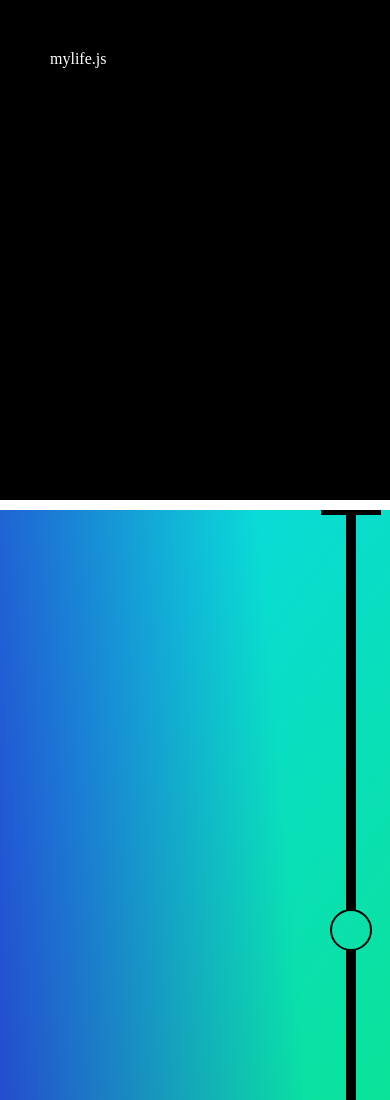
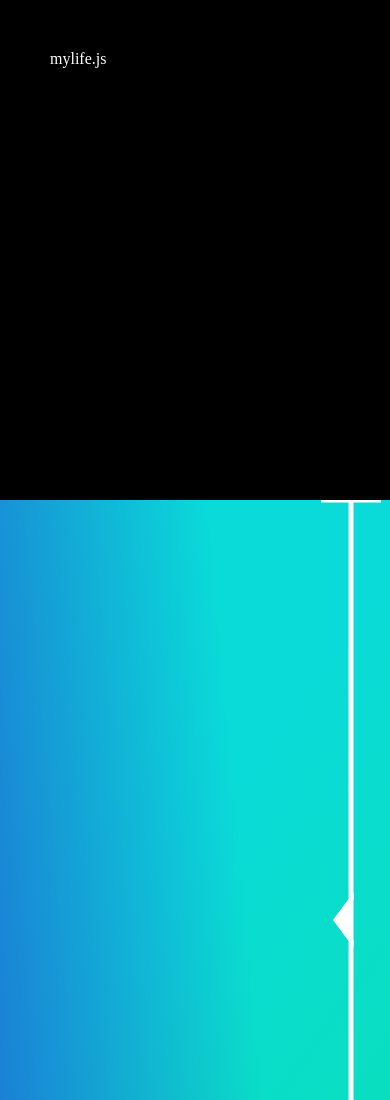
Before and after one commit to overly-engineered/mylife.js, a plain HTML site: page demo.html in a window 390 px wide. Shown: the top 1100 px of the page. Drawn offline with nearby package versions, Linux system fonts and the light colour scheme.

Commit message:
added arrow branch type
arrows repoint on small window

```diff
--- a/css/modules/_base.scss
+++ b/css/modules/_base.scss
@@ -2,7 +2,7 @@
 padding:0; box-sizing:border-box;}
 #mylife{
 	width:100%; height:100%; position:relative;
-	margin-top:10px; overflow:hidden;
+    overflow:hidden;
 	background:
     linear-gradient(25deg, hsla(352, 96%, 45%, 1) 0%, hsla(352, 96%, 45%, 0) 70%),
     linear-gradient(85deg, hsla(253, 95%, 42%, 1) 10%, hsla(253, 95%, 42%, 0) 80%),
@@ -17,7 +17,18 @@ padding:0; box-sizing:border-box;}
 		list-style-type:none;
 		position:relative;
 	}
-	li{position:absolute; transition:all 1s;
+	li{position:absolute;
+	transition:all 1s;
+	}
+	li:nth-child(odd){
+		-webkit-box-shadow: -5px 10px 47px -15px rgba(24,24,24,1);
+		-moz-box-shadow: -5px 10px 47px -15px rgba(24,24,24,1);
+		box-shadow: -5px 10px 47px -15px rgba(24,24,24,1);
+	}
+	li:nth-child(even){
+		-webkit-box-shadow: 5px 10px 47px -15px rgba(24,24,24,1);
+		-moz-box-shadow: 5px 10px 47px -15px rgba(24,24,24,1);
+		box-shadow: 5px 10px 47px -15px rgba(24,24,24,1);
 	}
 	li .frost{
 		height:100%;
@@ -29,7 +40,7 @@ padding:0; box-sizing:border-box;}
 		-ms-filter: blur(2px);
 		filter: blur(2px);
 		opacity: 0.2;
-		border:1px solid black;
+		border:1px solid #181818;
 	}
 	li span{
 		opacity:1;
--- a/demo.html
+++ b/demo.html
@@ -15,13 +15,25 @@
 		<li><div class="frost"></div><span>4</span></li>
 		<li><div class="frost"></div><span>5</span></li>
 		<li><div class="frost"></div><span>6</span></li>
+		<li><div class="frost"></div><span>1</span></li>
+		<li><div class="frost"></div><span>2</span></li>
+		<li><div class="frost"></div><span>3</span></li>
+		<li><div class="frost"></div><span>4</span></li>
+		<li><div class="frost"></div><span>5</span></li>
+		<li><div class="frost"></div><span>6</span></li>
 	</ul>
 </div>
 <div style="padding:50px; background:#000; color:#fff; height:500px; width:100%;">mylife.js</div>
 <script>
 	createmylife({
 		lineheight : 400,
-		branchrad : 20
+		branchrad : 20,
+		branchwidth : 5,
+		branchtype : "arrow",
+		branchfill : "#fff",
+		treecolor : "#fff",
+		treewidth : 5,
+		animation : true
 	});
 </script>
 </body>
--- a/mylife.js
+++ b/mylife.js
@@ -1,46 +1,97 @@
 var topt = 0;
 var didScroll = false;
 var permbox = 0;
+var animation;
+var doneload = false;
 window.onscroll = scroller;
 $(document).ready(function(){
 	$(window).on('resize', function(){
 		checksize();
 		scroller();
+		if(doneload == true){
+			swaparrows();
+		}
 	});
 });
 function checksize(){
+	if(animation == true){
 		if(window.innerWidth < 600){
 				$("#mylife li").each(function(i, val){
 						$(val).removeClass().addClass("mlleftout");
+
 				})
 		} else {
 				$("#mylife li").each(function(i, val){
 					if(i % 2 != 0){
 						$(val).removeClass().addClass("mlrightout");
+
 					} else {
 						$(val).removeClass().addClass("mlleftout");
 					}
 		});
 		}
+	} else {
+		if(window.innerWidth < 600){
+				$("#mylife li").each(function(i, val){
+						$(val).removeClass().addClass("mlleftin");
+				})
+		} else {
+				$("#mylife li").each(function(i, val){
+					if(i % 2 != 0){
+						$(val).removeClass().addClass("mlrightin");
+					} else {
+						$(val).removeClass().addClass("mlleftin");
+					}
+		});
+		}
+	}
 
 }
+function swaparrows(){
+	$("#mylife li").each(function(i, val){
+	if(window.innerWidth < 600){
+		var d = $("#branch"+i).attr("d");
+		var newd = d;
+		console.log(d);
+		if (d.indexOf("45") >= 0){
+			newd = d.replace("45", "15");
+		}
+		$("#branch"+i).attr("d", newd);
+	} else {
+		if(i % 2 != 0){
+		var d = $("#branch"+i).attr("d");
+		var newd = d;
+		if (d.indexOf("15") >= 0){
+			newd = d.replace("15", "45");
+		}
+		$("#branch"+i).attr("d", newd);
+		}
+	}
+	});
+}
 function createmylife(context){
-var lineheight = context.lineheight;
-var branchrad = context.branchrad;
+context.lineheight = typeof context.lineheight !== 'undefined' ? context.lineheight : 300;
+context.branchrad = typeof context.branchrad !== 'undefined' ? context.branchrad : 20;
+context.branchwidth = typeof context.branchwidth!== 'undefined' ? context.branchwidth : "4";
+context.branchtype = typeof context.branchtype !== 'undefined' ? context.branchtype : "circle";
+context.branchfill = typeof context.branchfill !== 'undefined' ? context.branchfill : "none";
+context.treecolor = typeof context.treecolor !== 'undefined' ? context.treecolor : "#181818";
+context.treewidth = typeof context.treewidth !== 'undefined' ? context.treewidth : "4";
+context.animation = typeof context.animation !== 'undefined' ? context.animation : true;
+animation = context.animation;
 var boxwidth = $("#mylife").find("li").eq(0).outerWidth();
 permbox = boxwidth;
 var boxheight = $("#mylife").find("li").eq(0).outerHeight();
-if(boxheight > lineheight){
-	boxheight = lineheight;
+if(boxheight > context.lineheight){
+	boxheight = context.lineheight;
 	$("#mylife li").each(function(i, val){
 			$(val).css("height", boxheight);
 	});
 }
-eachmoment(lineheight, branchrad, boxwidth, boxheight);
-checksize();
+eachmoment(context.lineheight, context.branchrad, boxwidth, boxheight, context.treecolor, context.treewidth, context.branchwidth, context.branchtype, context.branchfill);
 }
 
-function eachmoment(lineheight, branchrad, boxwidth, boxheight){
+function eachmoment(lineheight, branchrad, boxwidth, boxheight, treecolor, treewidth, branchwidth, branchtype, branchfill){
 	$("#mylife li").each(function(i, val){
 	if(i == 0){
 		var svg = document.createElementNS("http://www.w3.org/2000/svg", "svg");
@@ -53,18 +104,19 @@ function eachmoment(lineheight, branchrad, boxwidth, boxheight){
 	topper.setAttribute("x2", "60");
 	topper.setAttribute("y1", "0");
 	topper.setAttribute("y2", "0");
-	topper.setAttribute("stroke", "black");
-	topper.setAttribute("stroke-width", "10");
+	topper.setAttribute("stroke", treecolor);
+	topper.setAttribute("stroke-width", treewidth);
 	topper.setAttribute("opacity", "1");
 	topper.setAttribute("fill", "none");
 	$("#lifeline").append(topper);
 	}
-	trunks(i, lineheight, branchrad);
-	branches(i, lineheight, branchrad, boxheight);
+	trunks(i, lineheight, branchrad, treecolor, treewidth);
+	branches(i, lineheight, branchrad, boxheight, treecolor, branchwidth, branchtype, branchfill);
 	positionli(i, lineheight, branchrad, boxwidth, boxheight);
-	//alert("");
 
 });
+swaparrows();
+doneload = true;
 }
 function scroller() {
     didScroll = true;
@@ -78,6 +130,7 @@ setInterval(function() {
 }, 250);
 
 function reposition(){
+	if(animation == true){
 		var offset = $(window).scrollTop();
 		 $("#mylife li").each(function(i, val){
 			if(offset > (parseInt($(val).css("top"))-100)){
@@ -88,7 +141,7 @@ function reposition(){
 					$(val).removeClass().addClass("mlrightin");
 				}
 			}
-		if(offset < (parseInt($(val).css("top")))){
+			if(offset < (parseInt($(val).css("top"))-100)){
 				if($(val).hasClass("mlleftin")){
 					$(val).removeClass().addClass("mlleftout");
 				}
@@ -98,8 +151,9 @@ function reposition(){
 			}
 		 });
 	}
+}
 
-function trunks(i, lineheight, branchrad){
+function trunks(i, lineheight, branchrad, treecolor, treewidth){
 	var trunk = document.createElementNS("http://www.w3.org/2000/svg", "line");
 	trunk.setAttribute("id", "line"+i);
 	trunk.setAttribute("x1", "30");
@@ -110,27 +164,54 @@ function trunks(i, lineheight, branchrad){
 	}
 	trunk.setAttribute("x2", "30");
 	trunk.setAttribute("y2", (parseInt(trunk.getAttribute("y1")))+lineheight);
-	trunk.setAttribute("stroke", "black");
-	trunk.setAttribute("stroke-width", "10");
+	trunk.setAttribute("stroke", treecolor);
+	trunk.setAttribute("stroke-width", treewidth);
 	trunk.setAttribute("opacity", "1");
 	trunk.setAttribute("fill", "none");
 	$("#lifeline").append(trunk);
 	topt = parseInt(trunk.getAttribute("y2"));
 }
-function branches(i, lineheight, branchrad, boxheight){
+function branches(i, lineheight, branchrad, boxheight, treecolor, branchwidth, branchtype, branchfill){
+	if(branchtype == "circle"){
+		circlebranch(i, lineheight, branchrad, boxheight, treecolor, branchwidth, branchtype, branchfill);
+	} else
+	if(branchtype == "arrow"){
+		arrowbranch(i, lineheight, branchrad, boxheight, treecolor, branchwidth, branchtype, branchfill);
+	}
+
+}
+function circlebranch(i, lineheight, branchrad, boxheight, treecolor, branchwidth, branchtype, branchfill){
 	var branch = document.createElementNS("http://www.w3.org/2000/svg", "circle");
 		branch.setAttribute("id", "branch"+i);
 		branch.setAttribute("cx", "30");
 		branch.setAttribute("cy", (topt + branchrad));
 		branch.setAttribute("r", branchrad);
-	branch.setAttribute("stroke", "black");
-	branch.setAttribute("stroke-width", "2");
+		branch.setAttribute("stroke", treecolor);
+		branch.setAttribute("stroke-width", branchwidth);
 		branch.setAttribute("opacity", "1");
-	branch.setAttribute("fill", "none");
+		branch.setAttribute("fill", branchfill);
 		$("#lifeline").append(branch);
 		$("#lifeline").css("height", (parseInt(branch.getAttribute("cy")))+(branchrad*4));
-	console.log("BOXHEIGHT:"+boxheight);
 		$("#mylife").css("height", ((parseInt(branch.getAttribute("cy")))+(branchrad*4)+boxheight));
+}
+function arrowbranch(i, lineheight, branchrad, boxheight, treecolor, branchwidth, branchtype, branchfill){
+	var branch = document.createElementNS("http://www.w3.org/2000/svg", "path");
+		branch.setAttribute("id", "branch"+i);
+		var direc = 0;
+		if(i % 2 == 0){
+			direc = 15;
+		}else{
+			direc = 45;
+		}
+		branch.setAttribute("d", "M 30 "+(topt)+ " L "+direc+ " "+(topt+branchrad)+ " L 30 "+(topt+(branchrad*2)) + " Z");
+		branch.setAttribute("stroke", treecolor);
+		branch.setAttribute("stroke-width", branchwidth);
+		branch.setAttribute("opacity", "1");
+		branch.setAttribute("fill", branchfill);
+		branch.setAttribute("data-bottom", (topt+(branchrad*2)));
+		$("#lifeline").append(branch);
+		$("#lifeline").css("height", (parseInt(branch.getAttribute("data-bottom")))+(branchrad*4));
+		$("#mylife").css("height", ((parseInt(branch.getAttribute("data-bottom")))+(branchrad*4)+boxheight));
 }
 function positionli(i, lineheight, branchrad, boxwidth, boxheight){
 	var curli = $("#mylife").find("li").eq(i);
```
Also changed, not shown: css/mylife.css, 1 other file. Lines whose indentation alone changed are shown as unchanged.
